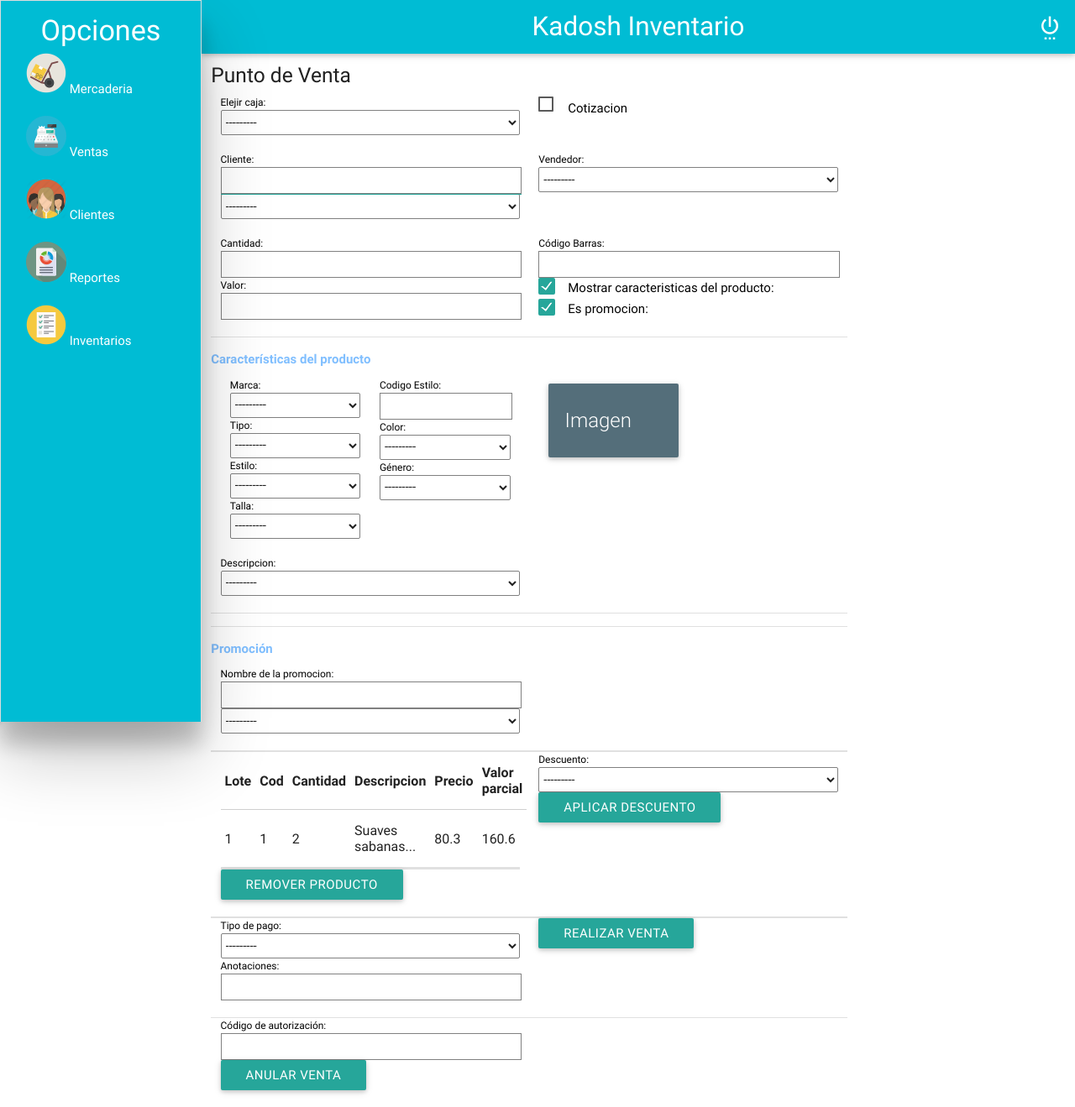
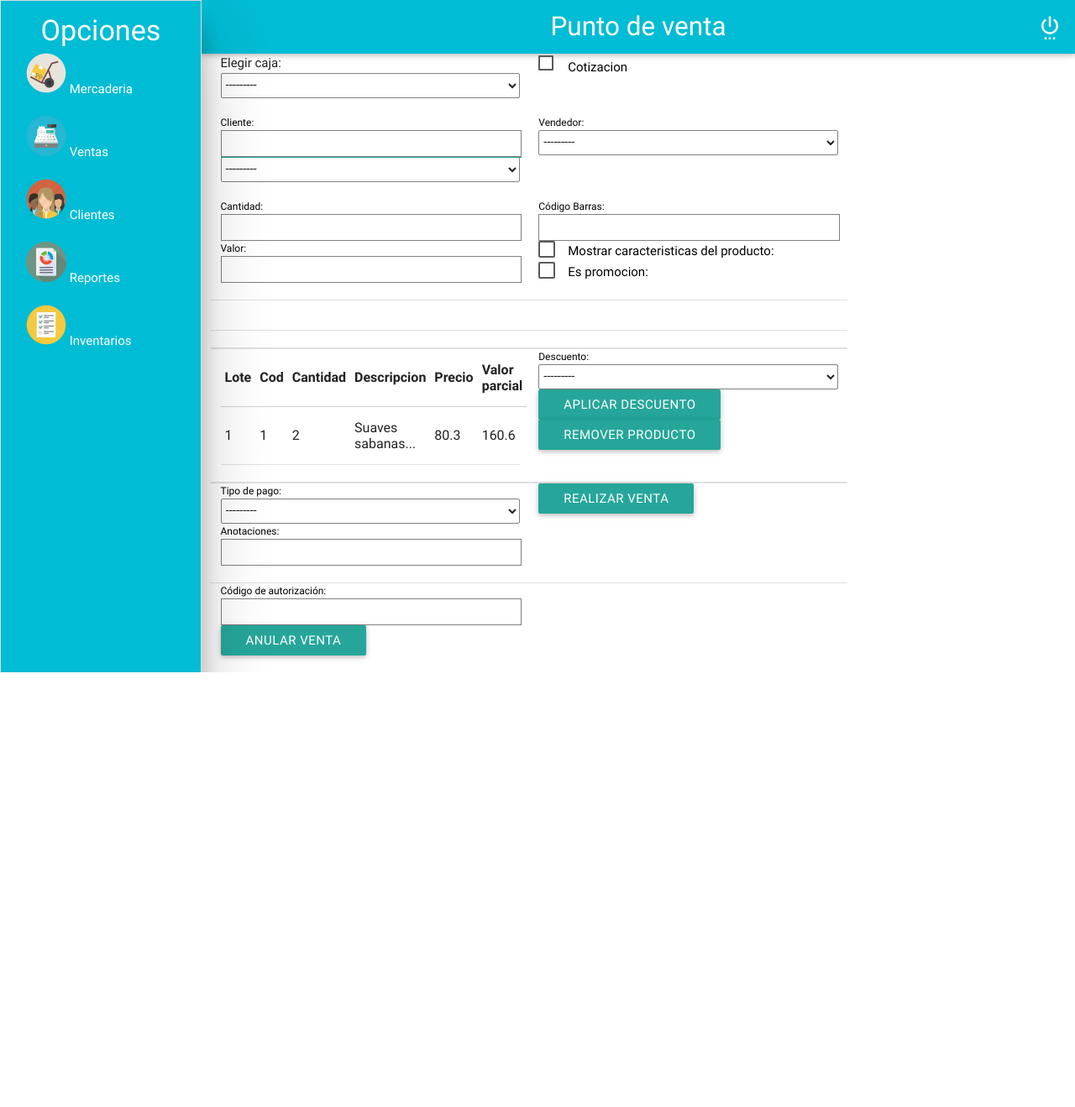
Before and after one commit to masozow/kadosh, a Django app: a page that uses kadoshapp/templates/kadoshapp/base.html in a window 1280 px wide. Shown: the whole page at 84% size. After the commit the page ends 801 px from the top, so only its background shows below. Run offline with Django 3.2, Linux system fonts and the light colour scheme; tables that the repository leaves empty hold one stand-in row (values such as "Sample post"); parts of the project's set-up code (start-up, migrations or seed data) failed here and were passed over.

Commit message:
Cambios en plantilla de ventas y plantilla base para poder sobreescribir titulo y encabezado de la página

```diff
--- a/kadoshapp/static/css/formularios.css
+++ b/kadoshapp/static/css/formularios.css
@@ -20,6 +20,7 @@ select {
 
 .select-label {
   position: absolute;
+  /*display: inline !important;*/
 }
 
 .select-wrapper {
@@ -328,6 +329,7 @@ textarea.materialize-textarea:disabled,
 textarea.materialize-textarea[readonly="readonly"] {
   color: rgba(0, 0, 0, 0.26);
   border-bottom: 1px dotted rgba(0, 0, 0, 0.26);
+
 }
 
 input:not([type]):disabled + label,
--- a/kadoshapp/templates/kadoshapp/PuntoDeVenta.html
+++ b/kadoshapp/templates/kadoshapp/PuntoDeVenta.html
@@ -1,14 +1,181 @@
 {% extends 'kadoshapp/base.html' %}
 {% load staticfiles %}
 <!--se añadió la fila anterior-->
+   {% block titulo %}
+    Punto de venta
+   {% endblock %}
     {% block styles %}
       <link type="text/css" rel="stylesheet" href="{% static "css/formularios.css" %}"/>
     {% endblock %}
 
+        {% block encabezado %}Punto de venta{% endblock %}
+    {% block content %}
+        <form method="POST" class="post-form">
+          {% csrf_token %}
+          <div class="row">
+            <div class="col l6 m12 s12">
+                Elegir caja: {{form_Venta.caja_idcaja}}
+            </div>
+            <div class="col l6 m12 s12">
+              <input type="checkbox" id="es_cotizacion" />
+              <label for="es_cotizacion"><h6>Cotizacion</h6> </label>{{ form_Venta.es_cotizacion}}
+            </div>
+          </div>
+
+          <div class="row">
+            <div class="col l6 m12 s12">
+              <label>Cliente: </label>{{ form_cliente.nit_del_cliente}}{{form_Venta.cliente_idcliente}}
+            </div>
+
+            <div class="col l6 m12 s12">
+
+ <label  for="vendedor_venta">Vendedor: </label>{{form_Venta.vendedor_venta}}
+
+
+        </div>
+      </div>
+
+      <div class="row">
+      <div class="col l6 m12 s12">
+      <label>Cantidad: </label>{{form_DetalleVenta.cantidad_venta}}
+      <label>Valor: </label>{{form_Precio.valor_precio}}
+      </div>
+      <div class="col l6 m12 s12">
+      <label for="codigobarras_producto">Código Barras: </label>{{ form_Producto.codigobarras_producto }}
+
+      <input class="filled-in" id="check_mostrar" name="mostrar_check" type="checkbox" />
+      <label for="check_mostrar">Mostrar caracteristicas del producto:</label>
+
+      <input class="filled-in" id="check_promocion" name="promocion_check" type="checkbox" />
+      <label for="check_promocion">Es promocion:</label>
+
+      </div>
+      </div>
+
+
+      <div class="row">
+        <ul id="talk">
+        <div class="divider"></div>
+        <div id="bloque_caracteristicas_producto">
+          <p style="color: #80bfff;"><b>Características del producto</b></p>
+          <div class="col l6 m12 s12">
+              <div class="col  s6">
+                <label>Marca: </label>{{form_TipoProducto.marca_id_marca}}
+                <label>Tipo: </label>{{form_estiloproducto.tipo_producto_idtipo_producto}}
+                <label>Estilo: </label>{{form_Producto.estilo_idestilo}}
+                <label for="id_talla_idtalla">Talla: </label>{{form_Producto.talla_idtalla}}
+              </div>
+
+              <div class="col  s6">
+                <label>Codigo Estilo: </label>{{form_Producto.codigoestilo_producto}}
+                <label>Color: </label>{{form_Producto.color_idcolor}}
+                <label>Género: </label>{{form_Producto.genero_idgener}}
+
+              </div>
+
+          </div>
+
+          <div class="col l6 m12 s12">
+            <div class="row">
+              <div class="col s12 m6">
+                <div class="card blue-grey darken-1">
+                  <div class="card-content white-text">
+                    <span class="card-title">Imagen</span>
+                  </div>
+                </div>
+              </div>
+            </div>
+          </div>
+          <div class="row">
+              <div class="col l6 m12 s12">
+                  <label>Descripcion: </label>{{form_InventarioProducto.producto_codigo_producto}}
+              </div>
+          </div>
+    </div>
+  </div>
+  <div class="divider"></div>
+  <div class="row">
+    <div id="bloque_promocion">
+      <p style="color: #80bfff;"><b>Promoción</b></p>
+      <div class="col l6 m12 s12">
+        <label>Nombre de la promocion: </label>{{form_cliente.nombre_delapromocion}}
+        {{form_promocionhasproducto.promocion_idpromocion}}
+      </div>
+      <div class="col l6 m12 s12">
+      </div>
+    </div>
+  </div>
+
+
+  <div class="divider"></div>
+  <div class="row">
+  <div class="divider"></div>
+    <div class="col l6 m12 s12">
+      <table>
+        <thead>
+          <tr>
+              <th data-field="id">Lote</th>
+              <th data-field="name">Cod</th>
+              <th data-field="price">Cantidad</th>
+              <th data-field="price">Descripcion</th>
+              <th data-field="price">Precio</th>
+              <th data-field="price">Valor parcial</th>
+          </tr>
+        </thead>
+        <tbody>
+          <tr>
+            <td>1</td>
+            <td>1</td>
+            <td>2</td>
+            <td>Suaves sabanas...</td>
+            <td>80.3</td>
+            <td>160.6</td>
+          </tr>
+        </tbody>
+          </table>
+          <div class="divider"></div>
+    </div>
+    <div class="col l6 m12 s12">
+        <label>Descuento: </label>{{form_DetalleVenta.descuento_iddescuento}}
+          <button type="submit" class="save btn btn-default">Aplicar Descuento</button>
+
+          <button type="submit" class="save btn btn-default">Remover Producto</button>
+
+
+    </div>
+  </div>
+
+  <div class="divider"></div>
+
+              <div id="results"></div>
+
+              <div class="divider"></div>
+              <div class="row">
+
+                <div class="col l6 m12 s12">
+              <label>Tipo de pago: </label>{{form_Venta.tipo_pago_idtipo_pago}}
+                <label>Anotaciones: </label>{{form_Venta.anotaciones_venta}}
+                </div>
+                <div class="col l6 m12 s12">
+                  <button type="submit" class="save btn btn-default">Realizar Venta</button>
+
+                </div>
+
+              </div>
+<div class="divider"></div>
+<div class="col l6 m12 s12">
+    <label>Código de autorización: </label>{{form_cliente.codigo_autorizacion}}
+      <button type="submit" class="save btn btn-default">Anular venta</button>
+</div>
+
+</form>
+
+    {% endblock %}
+
     {% block extra_scripts %}
     <script type="text/javascript">
-/*Espacio para JQuery y busquedas dentro del DOM
-===========================================================================*/
+    /*Espacio para JQuery y busquedas dentro del DOM
+    ===========================================================================*/
     var selectDefault = $("#id_cliente_idcliente").html();
 
     //Función que crea un selector starts-with
@@ -29,9 +196,39 @@
 
         //Función que coloca el cursor en el textbox Nit del cliente, al momento de cargar la página
         $( document ).ready(function(){ //document indica toda la página, ready indica que ya se haya cargado el DOM
-          $('input#id_nit_del_cliente').focus(); //se accede al input con el id que está después de #,
-                                                 //.focus() indica que ahí se colocará el cursor
+          $('input#id_nit_del_cliente').focus(); //se accede al input con el id que está después de #, //.focus() indica que ahí se colocará el cursor
+          $('#bloque_caracteristicas_producto').hide(); //.hide() oculta el elemento con ese id
+          $('#bloque_promocion').hide();
         });
+
+        //Evento del mouse para detectar cuando se haga click en un elemento
+        $( '#check_mostrar' ).on({
+            //mouseenter: function() {
+            //    console.log( "hovered over a div" );
+            //},
+            //mouseleave: function() {
+            //    console.log( "mouse left a div" );
+            //},
+            click: function() {
+              if(document.getElementById('check_mostrar').checked) {
+                $("#bloque_caracteristicas_producto").show();
+              }
+              else {
+                $("#bloque_caracteristicas_producto").hide();
+              }
+            }
+        });
+        $( '#check_promocion' ).on({
+            click: function() {
+              if(document.getElementById('check_promocion').checked) {
+                $("#bloque_promocion").show();
+              }
+              else {
+                $("#bloque_promocion").hide();
+              }
+            }
+        });
+        //bloque_promocion
 
         //Funcion para buscar el nit del cliente:
         $( 'input#id_nit_del_cliente' ).keyup(function(e){
@@ -85,8 +282,8 @@
           }
         });
 
-/*Espacio para Ajax
-============================================================================*/
+    /*Espacio para Ajax
+    ============================================================================*/
 
         function obtener_producto() {
           console.log("xxxxxxxxxxxxxxxxxxxxxxxxxxxxxxxxxxxxxxx");
@@ -167,184 +364,3 @@
         });
     </script>
     {% endblock %}
-
-    {% block content %}
-
-        <h5>Punto de Venta</h5>
-        <form method="POST" class="post-form">
-          {% csrf_token %}
-          <div class="row">
-            <div class="col l6 m12 s12">
-                <label>Elejir caja: </label>{{form_Venta.caja_idcaja}}
-            </div>
-            <div class="col l6 m12 s12">
-              <input type="checkbox" id="es_cotizacion" />
-              <label for="es_cotizacion"><h6>Cotizacion</h6> </label>{{ form_Venta.es_cotizacion}}
-            </div>
-          </div>
-
-          <div class="row">
-            <div class="col l6 m12 s12">
-              <label>Cliente: </label>{{ form_cliente.nit_del_cliente}}{{form_Venta.cliente_idcliente}}
-            </div>
-
-            <div class="col l6 m12 s12">
-
- <label  for="vendedor_venta">Vendedor: </label>{{form_Venta.vendedor_venta}}
-
-
-        </div>
-      </div>
-
-      <div class="row">
-      <div class="col l6 m12 s12">
-      <label>Cantidad: </label>{{form_DetalleVenta.cantidad_venta}}
-      <label>Valor: </label>{{form_Precio.valor_precio}}
-      </div>
-      <div class="col l6 m12 s12">
-      <label for="codigobarras_producto">Código Barras: </label>{{ form_Producto.codigobarras_producto }}
-
-      <input checked="checked" class="filled-in" id="check_mostrar" name="mostrar_check" type="checkbox" />
-      <label for="check_mostrar">Mostrar caracteristicas del producto:</label>
-
-      <input checked="checked" class="filled-in" id="check_promocion" name="promocion_check" type="checkbox" />
-      <label for="check_promocion">Es promocion:</label>
-
-      </div>
-      </div>
-
-
-      <div class="row">
-        <ul id="talk">
-        <div class="divider"></div>
-        <p style="color: #80bfff;"><b>Características del producto</b></p>
-      <div class="col l6 m12 s12">
-          <div class="col  s6">
-            <label>Marca: </label>{{form_TipoProducto.marca_id_marca}}
-            <label>Tipo: </label>{{form_estiloproducto.tipo_producto_idtipo_producto}}
-            <label>Estilo: </label>{{form_Producto.estilo_idestilo}}
-            <label for="id_talla_idtalla">Talla: </label>{{form_Producto.talla_idtalla}}
-          </div>
-
-
-
-          <div class="col  s6">
-            <label>Codigo Estilo: </label>{{form_Producto.codigoestilo_producto}}
-            <label>Color: </label>{{form_Producto.color_idcolor}}
-            <label>Género: </label>{{form_Producto.genero_idgener}}
-
-          </div>
-
-      </div>
-      <div class="col l6 m12 s12">
-        <div class="row">
-        <div class="col s12 m6">
-          <div class="card blue-grey darken-1">
-            <div class="card-content white-text">
-              <span class="card-title">Imagen</span>
-            </div>
-          </div>
-        </div>
-      </div>
-
-      </div>
-    </div>
-    <div class="row">
-        <div class="col l6 m12 s12">
-<label>Descripcion: </label>{{form_InventarioProducto.producto_codigo_producto}}
-</div>   </div>
-
-
-            <div class="divider"></div>
-
-            <p>
-
-            </p>
-            <div class="divider"></div>
-
-  <div class="row">
-    <p style="color: #80bfff;"><b>Promoción</b></p>
-    <div class="col l6 m12 s12">
-      <label>Nombre de la promocion: </label>{{form_cliente.nombre_delapromocion}}
-      {{form_promocionhasproducto.promocion_idpromocion}}
-    </div>
-    <div class="col l6 m12 s12">
-    </div>
-  </div>
-
-
-  <div class="divider"></div>
-  <div class="row">
-  <div class="divider"></div>
-    <div class="col l6 m12 s12">
-      <table>
-        <thead>
-          <tr>
-              <th data-field="id">Lote</th>
-              <th data-field="name">Cod</th>
-              <th data-field="price">Cantidad</th>
-              <th data-field="price">Descripcion</th>
-              <th data-field="price">Precio</th>
-              <th data-field="price">Valor parcial</th>
-          </tr>
-        </thead>
-        <tbody>
-          <tr>
-            <td>1</td>
-            <td>1</td>
-            <td>2</td>
-            <td>Suaves sabanas...</td>
-            <td>80.3</td>
-            <td>160.6</td>
-          </tr>
-        </tbody>
-          </table>
-          <div class="divider"></div>
-          <div class="divider"></div>
-          <div class="divider"></div>
-            <button type="submit" class="save btn btn-default">Remover Producto</button>
-    </div>
-    <div class="col l6 m12 s12">
-        <label>Descuento: </label>{{form_DetalleVenta.descuento_iddescuento}}
-          <button type="submit" class="save btn btn-default">Aplicar Descuento</button>
-
-
-    </div>
-  </div>
-
-
-
-
-
-
-
-
-  <div class="divider"></div>
-
-
-              <div id="results"></div>
-
-
-              <div class="divider"></div>
-              <div class="row">
-
-                <div class="col l6 m12 s12">
-              <label>Tipo de pago: </label>{{form_Venta.tipo_pago_idtipo_pago}}
-                <label>Anotaciones: </label>{{form_Venta.anotaciones_venta}}
-                </div>
-                <div class="col l6 m12 s12">
-                  <button type="submit" class="save btn btn-default">Realizar Venta</button>
-
-                </div>
-
-              </div>
-<div class="divider"></div>
-<div class="col l6 m12 s12">
-    <label>Código de autorización: </label>{{form_cliente.codigo_autorizacion}}
-      <button type="submit" class="save btn btn-default">Anular venta</button>
-</div>
-
-        </form>
-
-
-    {% endblock %}
--- a/kadoshapp/templates/kadoshapp/base.html
+++ b/kadoshapp/templates/kadoshapp/base.html
@@ -3,7 +3,7 @@
 <html>
 <head><!--cabeceras-->
 <meta charset="utf-8">
-<title>Menu</title><!--Titulo de la pagina-->
+<title>{% block titulo %}{% endblock %}</title><!--Titulo de la pagina-->
 
       <!--Font de google+iconos-->
       <link href="http://fonts.googleapis.com/icon?family=Material+Icons" rel="stylesheet">
@@ -33,7 +33,7 @@
   <!-- Barra de navegacion principal y para vista movil-->
             <nav>
             <div class="nav-wrapper cyan">
-            <a href="#!" class="brand-logo center">Kadosh Inventario</a>
+            <a href="#!" class="brand-logo center">{% block encabezado %}{% endblock %}</a>
             <ul class="right hide-on">
                     <li><a href="#"><i class="material-icons">settings_power</i></a></li>
                   </ul>
```
